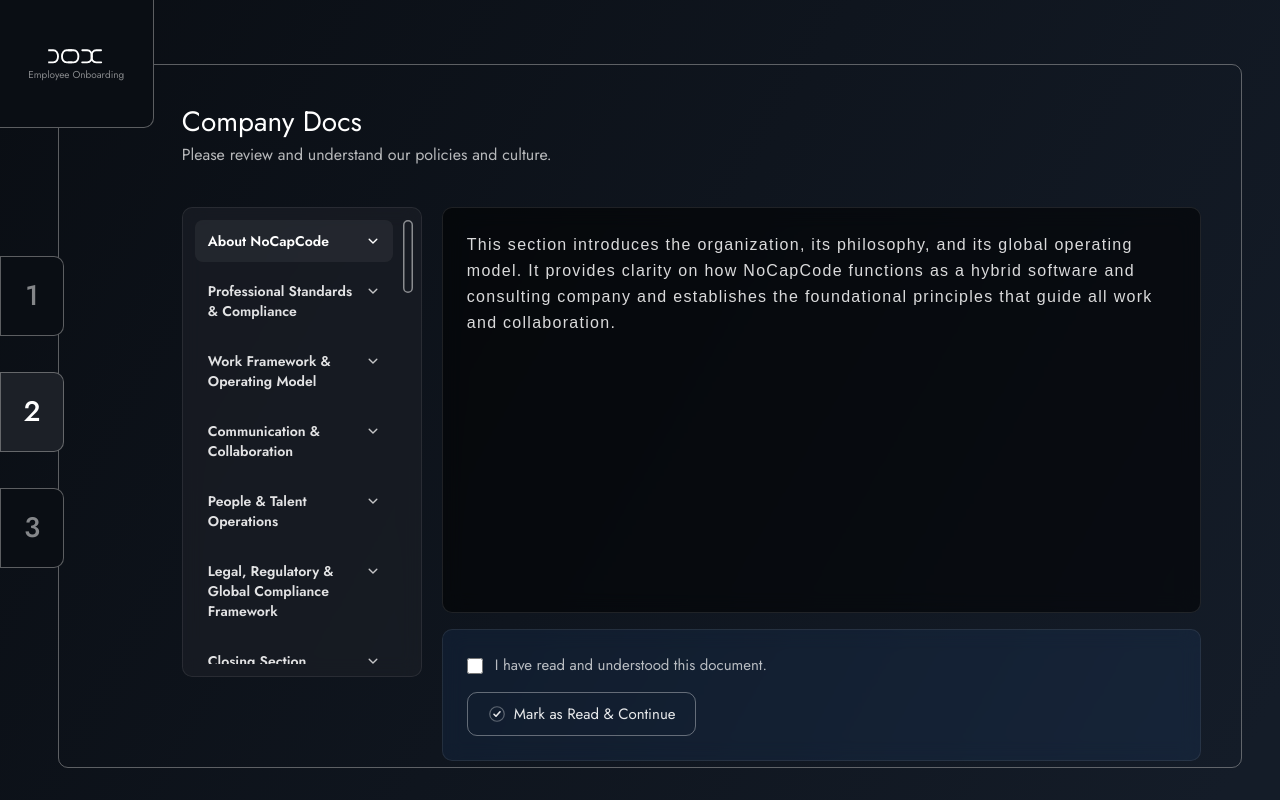
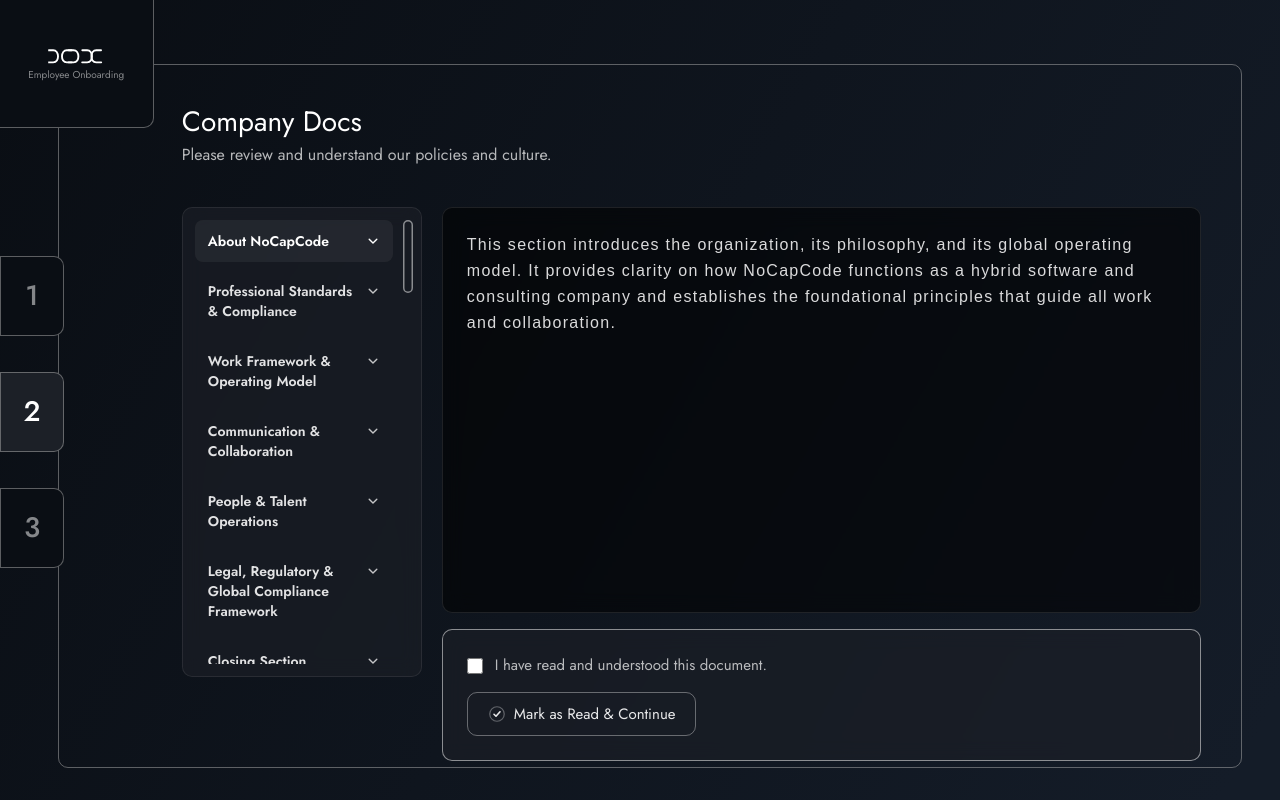
Before and after one commit to NoCapCode-tm/Dox, a React (Vite) app: page /company-docs in a window 1280 px wide. Built offline with nearby package versions, Linux system fonts and the light colour scheme; a web font is replaced by a local one.

Commit message:
feat(CompanyDocs):match confirmation block

```diff
--- a/src/pages/CompanyDocs.jsx
+++ b/src/pages/CompanyDocs.jsx
@@ -340,9 +340,10 @@
 
                                         {/* Acknowledgement Panel */}
                                         <section
-                                            className="rounded-[10px] border border-white/8 p-4 md:p-6"
+                                            className="rounded-[10px] border p-4 md:p-6"
                                             style={{
-                                                background: 'rgba(46, 109, 194, 0.1)',
+                                                background: 'rgba(28, 32, 39, 0.65)',
+                                                border: '0.5px solid rgba(255, 255, 255, 0.5)',
                                                 backdropFilter: 'blur(10px)',
                                                 WebkitBackdropFilter: 'blur(10px)',
                                             }}
```
